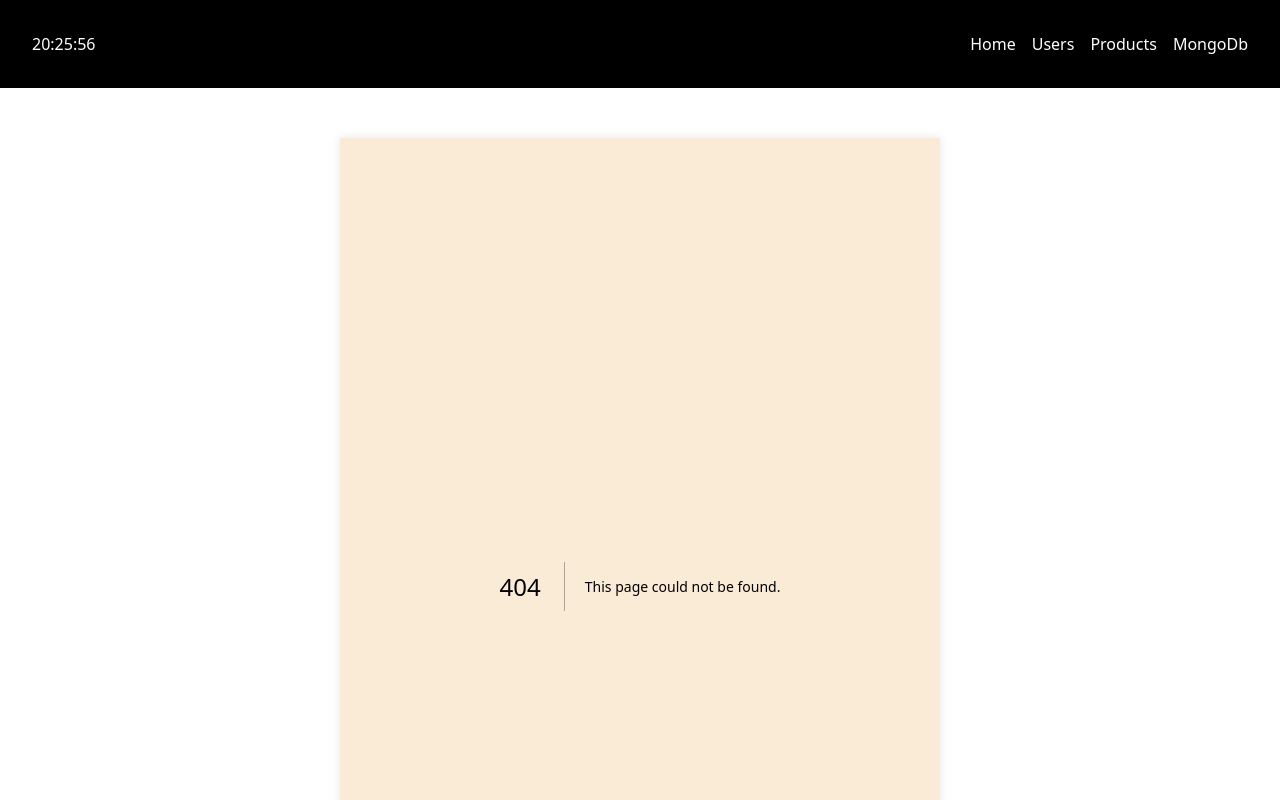
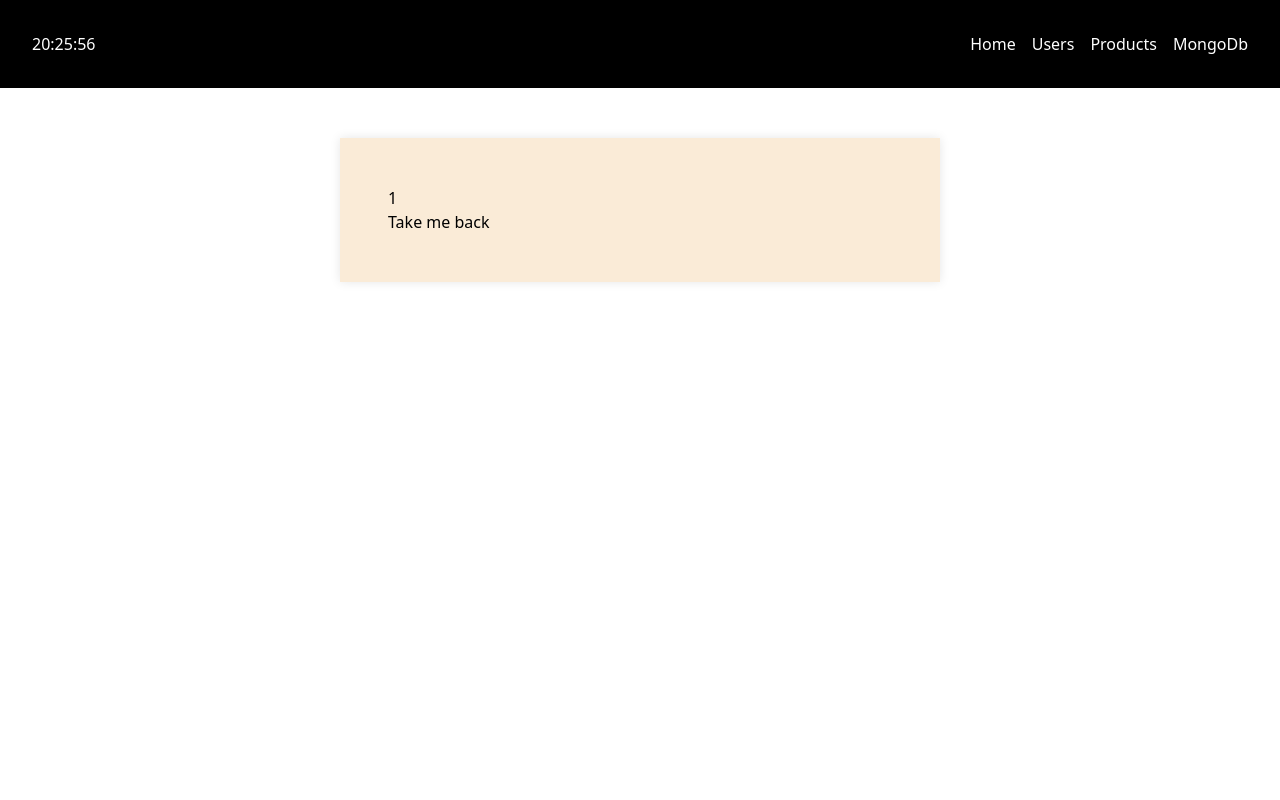
Before and after one commit to robin-sevelin/svs-innovation-10-24, a Next.js app: page /mongoDb/view-animals/1 in a window 1280 px wide. Before the commit this address had no page. Shown: the top 800 px of the page. Built offline with nearby package versions, Linux system fonts and the light colour scheme.

Commit message:
dynamic animal route

```diff
--- /dev/null
+++ b/app/(features)/mongoDb/(features)/view-animals/[name]/page.tsx
@@ -0,0 +1,19 @@
+import Link from 'next/link';
+import React from 'react';
+
+interface Props {
+  params: Promise<{ name: string }>;
+}
+
+const page = async ({ params }: Props) => {
+  const { name } = await params;
+
+  return (
+    <div>
+      <h2>{name}</h2>
+      <Link href={'/mongoDb/view-animals'}>Take me back</Link>
+    </div>
+  );
+};
+
+export default page;
--- a/app/(features)/mongoDb/components/AnimalsList.tsx
+++ b/app/(features)/mongoDb/components/AnimalsList.tsx
@@ -1,5 +1,6 @@
 import React from 'react';
 import { IAnimal } from '../lib/models/IAnimal';
+import Link from 'next/link';
 
 interface Props {
   animals: IAnimal[];
@@ -13,7 +14,9 @@ const AnimalsList = ({ animals }: Props) => {
     <div>
       {animals?.map((animal) => (
         <div key={animal.name}>
-          <h2>{animal.name}</h2>
+          <Link href={`/mongoDb/view-animals/${animal.name}`}>
+            <h2>{animal.name}</h2>
+          </Link>
         </div>
       ))}
     </div>
```
